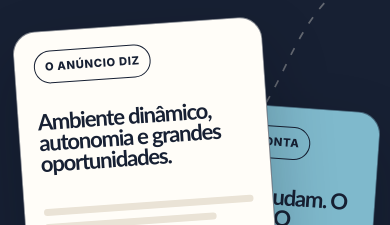
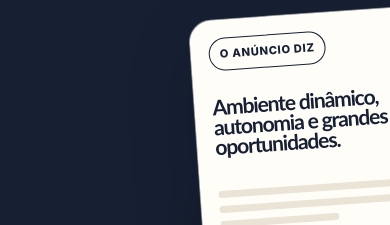
Before and after one commit to BrenoSilveiraLeal/Insidely, a Next.js app: page / in a window 390 px wide. Shown: the part 617-842 px from the top of the page. Built offline with nearby package versions, Linux system fonts and the light colour scheme; no server answers; the database is empty.

Commit message:
Repair mobile hero card layout

```diff
--- a/src/app/globals.css
+++ b/src/app/globals.css
@@ -279,9 +279,9 @@ th { font-size: .7rem; text-transform: uppercase; letter-spacing: .06em; }
 @media(max-width:620px){
   .header-wrap{top:10px}.premium-header{width:calc(100% - 20px);min-height:58px;padding:8px 10px 8px 16px}.premium-header .premium-brand{font-size:1.25rem}.mobile-drawer{width:calc(100% - 20px);max-height:calc(100svh - 88px);overflow-y:auto;margin-top:8px;padding:10px;border-radius:20px;box-shadow:0 24px 60px rgba(8,12,20,.38)}.mobile-drawer a{padding:12px 13px;border-bottom:1px solid rgba(255,255,255,.08)}.mobile-drawer a:last-child{border-bottom:0;background:var(--mineral);color:var(--ink);text-align:center}
   .inside-hero{min-height:auto;padding:104px 0 58px}.inside-hero-grid{gap:14px}.inside-hero h1{margin:18px 0 24px;font-size:clamp(2.6rem,12.2vw,4.5rem);line-height:.86;letter-spacing:-.07em;-webkit-text-stroke:1px rgba(23,32,51,.92)}.hero-line{white-space:normal}.inside-hero-copy{font-size:.98rem}.inside-hero-actions{display:grid;grid-template-columns:1fr}.inside-hero-actions .button{width:100%}.hero-word-outline{text-shadow:1px 1px 0 var(--mineral)}
-  .inside-scene{min-height:365px;width:100%;margin-top:18px}.surface-card,.inside-card{width:min(250px,76%);min-height:255px;padding:19px;border-radius:23px}.surface-card{top:30px;left:2%}.inside-card{right:1%;bottom:0}.surface-card h2,.inside-card h2{margin-top:28px;font-size:1.38rem}.inside-scene:has(.inside-card:hover) .surface-card,.inside-card:hover{transform:none!important;opacity:1;filter:none}.career-network{left:8%;bottom:-2%;width:132vw;opacity:.34}
+  .inside-scene{min-height:462px;width:100%;margin-top:18px}.surface-card,.inside-card{width:min(250px,calc(100% - 34px));min-height:220px;padding:18px;border-radius:23px;left:50%;right:auto;translate:-50% 0}.surface-card{top:18px}.inside-card{bottom:8px}.surface-card h2,.inside-card h2{margin-top:26px;font-size:1.32rem}.inside-scene:has(.inside-card:hover) .surface-card,.inside-card:hover{transform:none!important;opacity:1;filter:none}.career-network{left:8%;bottom:-2%;width:132vw;opacity:.34}
   .stats{grid-template-columns:1fr 1fr}.stat{padding:22px 15px;border-bottom:1px solid rgba(21,23,20,.3)}.stat:nth-child(2){border-right:0}.stat:nth-child(3),.stat:nth-child(4){border-bottom:0}.stat span{display:block;margin-top:5px;line-height:1.25}
   .problem-section,.truth-section{padding:76px 0}.problem-heading h2{font-size:clamp(3rem,15vw,4.6rem);overflow-wrap:anywhere}.problem-grid{gap:48px}.question-list article{grid-template-columns:32px 1fr auto;min-height:105px;padding:18px 2px;gap:10px}.question-list p{font-size:clamp(1.2rem,6.2vw,1.65rem)}
-  .section-head{gap:18px}.section-title{overflow-wrap:anywhere}.professional-card{min-height:380px}.brand-truth-section{padding:82px 0}.orbit-tag{display:none}.trust-card{grid-template-columns:42px 1fr;gap:16px;padding:20px;border-radius:23px}.trust-card svg{width:34px}.final-cta-inner{min-height:0}.final-copy{padding-top:76px}.final-copy h2{font-size:clamp(4rem,20vw,6.5rem)}.final-copy>div{display:grid}.final-copy .button{width:100%}.final-symbol{width:86vw;margin-bottom:54px}.social-grid,.about-list{grid-template-columns:1fr}.profile-photo-heading{align-items:flex-start}.upload-row{display:grid}.upload-row .button{width:100%}
+  .section-head{gap:18px}.section-title{overflow-wrap:anywhere}.professional-card{min-height:380px}.brand-truth-section{padding:82px 0}.orbit-tag{display:none}.trust-card{grid-template-columns:42px 1fr;gap:16px;padding:20px;border-radius:23px}.trust-card svg{width:34px}.final-cta-inner{min-height:0}.final-copy{padding-top:76px}.final-copy h2{font-size:clamp(4rem,20vw,6.5rem)}.final-copy>div{display:grid}.final-copy .button{width:100%}.final-symbol{width:min(70vw,300px);margin-bottom:40px}.social-grid,.about-list{grid-template-columns:1fr}.profile-photo-heading{align-items:flex-start}.upload-row{display:grid}.upload-row .button{width:100%}
   .footer{padding-top:55px}.footer-grid{text-align:center;gap:34px}.footer-links{justify-items:center}.footer-note{margin-top:42px}.footer .premium-brand{justify-content:center}
 }
```
